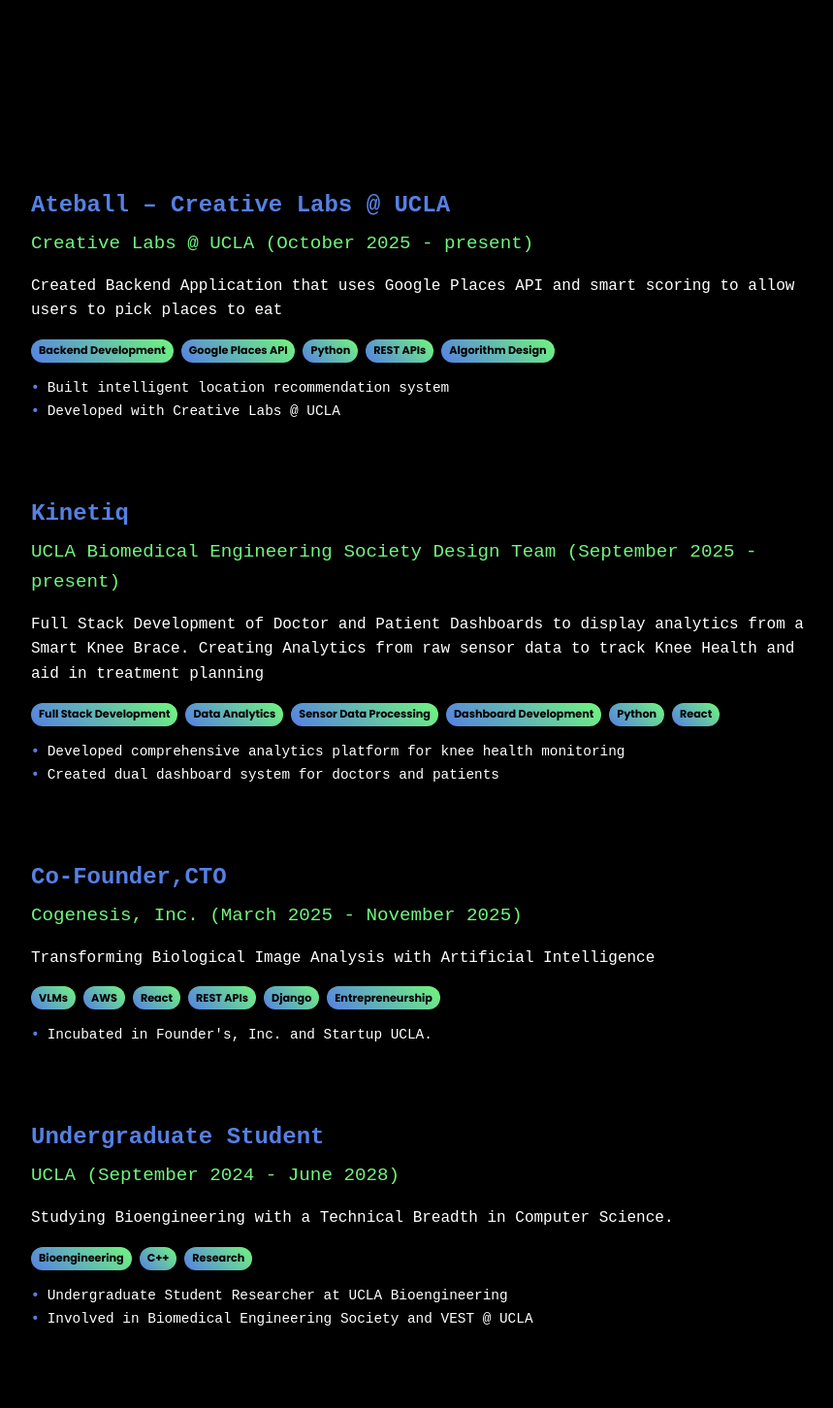
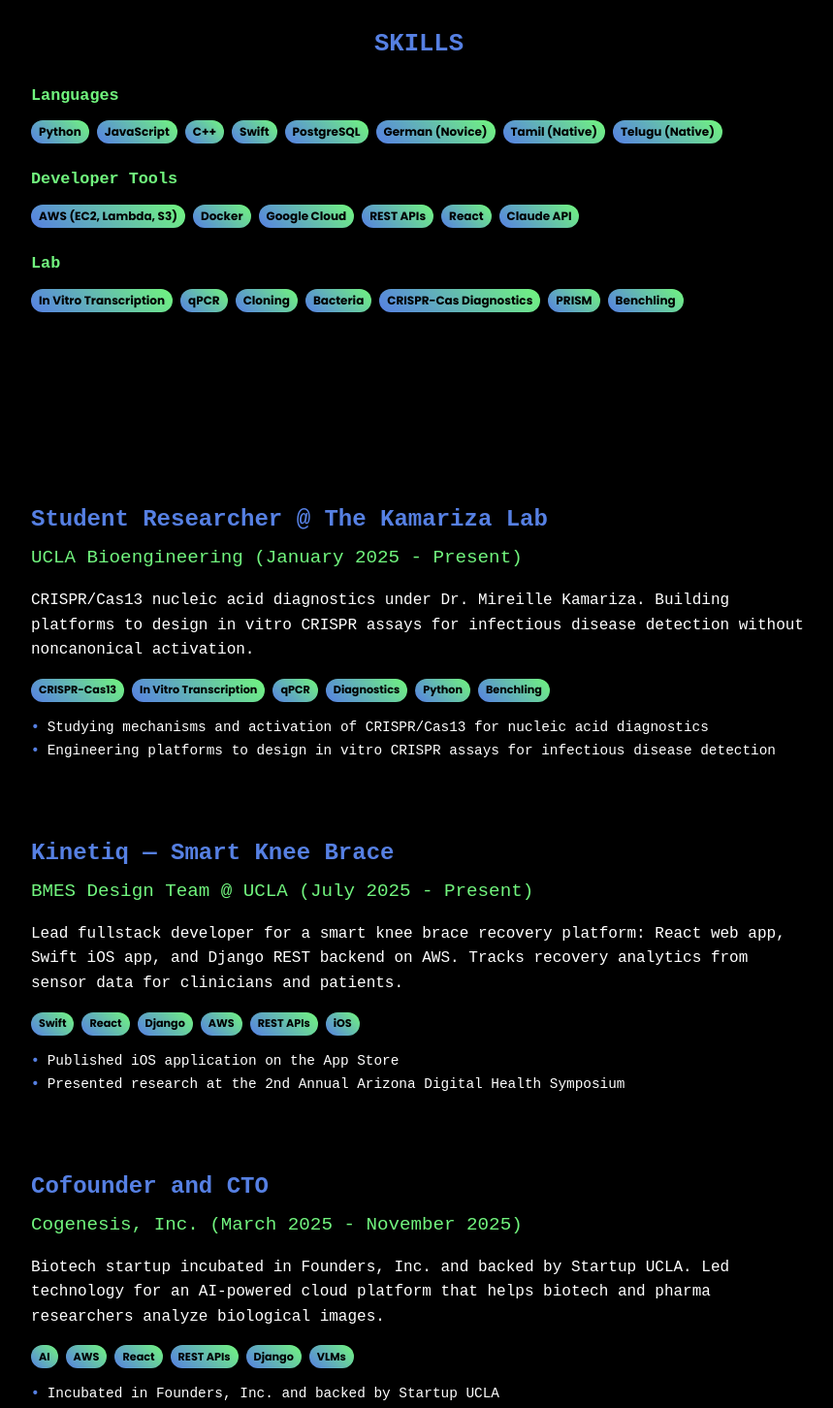
Before and after one commit to kvijay3/kvijay3.github.io, a React (Vite) app: page / in a window 1280 px wide. Shown: the part 840-2292 px from the top of the page at 97% size, without its empty margins (208-1067 px from the left). Built offline with nearby package versions, Linux system fonts and the light colour scheme.

Commit message:
Sync portfolio with June 2026 resume: CRISPR, Polaris, Kinetiq, and skills.
Update experiences data and BiohackerHome for accurate UCLA Bioengineering bio, featured projects, leadership, lab/dev skills, and the latest resume PDF.

```diff
--- a/src/data/experiences.json
+++ b/src/data/experiences.json
@@ -1,192 +1,268 @@
 {
   "profile": {
     "name": "Vijaykumar Karthikeyan",
-    "title": "Developer and Researcher",
-    "bio": "Hi, I'm Vijay! I like Science, Soccer, and Pandas. I am a current second-year undergraduate studying Bioengineering and Computer Science at UCLA. \n \n I am passionate about building, especially to accelerate scienific innovation. Would love to chat about anything!",
+    "title": "Bioengineer · Developer · Researcher",
+    "bio": "Hi, I'm Vijay — I work at the intersection of biology and computation. I build CRISPR diagnostics, ML-powered biotech tools, and products that turn lab insights into real-world impact.\n\nCurrently a Bioengineering undergrad at UCLA (CS technical breadth + Data Science Engineering minor). Always happy to chat about science, building, or soccer.",
     "image": "/headshot.svg",
-    "email": "vijay@example.com",
-    "phone": "+1 (555) 123-4567",
-    "location": "San Francisco, CA",
+    "email": "vijayk.karthik15@gmail.com",
+    "phone": "",
+    "location": "Los Angeles, CA",
     "resume": "/resume.pdf"
   },
   "social": {
-    "linkedin": "https://linkedin.com/in/kvijay3",
+    "linkedin": "https://linkedin.com/in/vijaykumar-karthikeyan",
     "github": "https://github.com/kvijay3",
-    "twitter": "https://twitter.com/kvijay3",
-    "instagram": "https://instagram.com/kvijay3"
+    "twitter": "https://x.com/kvijay03",
+    "instagram": "https://instagram.com/vijay.kar03"
+  },
+  "skills": {
+    "Languages": ["Python", "JavaScript", "C++", "Swift", "PostgreSQL", "German (Novice)", "Tamil (Native)", "Telugu (Native)"],
+    "Developer Tools": ["AWS (EC2, Lambda, S3)", "Docker", "Google Cloud", "REST APIs", "React", "Claude API"],
+    "Lab": ["In Vitro Transcription", "qPCR", "Cloning", "Bacteria", "CRISPR-Cas Diagnostics", "PRISM", "Benchling"]
   },
   "experiences": [
     {
-      "id": 10,
-      "type": "project",
-      "categories": ["Current", "Featured"],
-      "title": "Ateball – Creative Labs @ UCLA",
-      "company": "Creative Labs @ UCLA",
+      "id": 1,
+      "type": "research",
+      "categories": ["Current", "Research", "Featured"],
+      "title": "Student Researcher @ The Kamariza Lab",
+      "company": "UCLA Bioengineering",
       "location": "Los Angeles, CA",
-      "startDate": "October 2025",
-      "endDate": "present",
-      "description": "Created Backend Application that uses Google Places API and smart scoring to allow users to pick places to eat",
-      "technologies": ["Backend Development", "Google Places API", "Python", "REST APIs", "Algorithm Design"],
+      "startDate": "January 2025",
+      "endDate": "Present",
+      "description": "CRISPR/Cas13 nucleic acid diagnostics under Dr. Mireille Kamariza. Building platforms to design in vitro CRISPR assays for infectious disease detection without noncanonical activation.",
+      "technologies": ["CRISPR-Cas13", "In Vitro Transcription", "qPCR", "Diagnostics", "Python", "Benchling"],
       "achievements": [
-        "Built intelligent location recommendation system",
-        "Developed with Creative Labs @ UCLA"
+        "Studying mechanisms and activation of CRISPR/Cas13 for nucleic acid diagnostics",
+        "Engineering platforms to design in vitro CRISPR assays for infectious disease detection"
       ]
     },
     {
-      "id": 11,
+      "id": 2,
       "type": "project",
       "categories": ["Current", "Featured"],
-      "title": "Kinetiq",
-      "company": "UCLA Biomedical Engineering Society Design Team",
+      "title": "Kinetiq — Smart Knee Brace",
+      "company": "BMES Design Team @ UCLA",
       "location": "Los Angeles, CA",
-      "startDate": "September 2025",
-      "endDate": "present",
-      "description": "Full Stack Development of Doctor and Patient Dashboards to display analytics from a Smart Knee Brace. Creating Analytics from raw sensor data to track Knee Health and aid in treatment planning",
-      "technologies": ["Full Stack Development", "Data Analytics", "Sensor Data Processing", "Dashboard Development", "Python", "React"],
+      "startDate": "July 2025",
+      "endDate": "Present",
+      "description": "Lead fullstack developer for a smart knee brace recovery platform: React web app, Swift iOS app, and Django REST backend on AWS. Tracks recovery analytics from sensor data for clinicians and patients.",
+      "technologies": ["Swift", "React", "Django", "AWS", "REST APIs", "iOS"],
       "achievements": [
-        "Developed comprehensive analytics platform for knee health monitoring",
-        "Created dual dashboard system for doctors and patients"
+        "Published iOS application on the App Store",
+        "Presented research at the 2nd Annual Arizona Digital Health Symposium"
       ]
     },
     {
-      "id": 1,
+      "id": 3,
       "type": "work",
-      "categories": ["Entrepreneurial", "Featured"],
-      "title": "Co-Founder,CTO",
+      "categories": ["Featured"],
+      "title": "Cofounder and CTO",
       "company": "Cogenesis, Inc.",
       "location": "Los Angeles, CA",
       "startDate": "March 2025",
       "endDate": "November 2025",
-      "description": "Transforming Biological Image Analysis with Artificial Intelligence",
-      "technologies": ["VLMs", "AWS", "React", "REST APIs", "Django", "Entrepreneurship"],
+      "description": "Biotech startup incubated in Founders, Inc. and backed by Startup UCLA. Led technology for an AI-powered cloud platform that helps biotech and pharma researchers analyze biological images.",
+      "technologies": ["AI", "AWS", "React", "REST APIs", "Django", "VLMs"],
       "achievements": [
-        "Incubated in Founder's, Inc. and Startup UCLA."
-      ]
-    },
-    {
-      "id": 2,
-      "type": "education",
-      "categories": ["Featured", "Current"],
-      "title": "Undergraduate Student",
-      "company": "UCLA",
-      "location": "Los Angeles, CA",
-      "startDate": "September 2024",
-      "endDate": "June 2028",
-      "description": "Studying Bioengineering with a Technical Breadth in Computer Science.",
-      "technologies": ["Bioengineering", "C++", "Research"],
-      "achievements": [
-        "Undergraduate Student Researcher at UCLA Bioengineering",
-        "Involved in Biomedical Engineering Society and VEST @ UCLA"
-      ]
-    },
-    {
-      "id": 3,
-      "type": "research",
-      "categories": ["Research", "Featured", "Current"],
-      "title": "Student Researcher",
-      "company": "The Kamariza Lab at UCLA Bioengineering",
-      "location": "Remote",
-      "startDate": "January 2025",
-      "endDate": "present",
-      "description": "Developing CRISPR-based Diagnostics for Infectious Diseases.",
-      "technologies": ["CRISPR", "In Vitro Transcription", "QuantStudio", "Bioinformatics", "Python"],
-      "achievements": [
-        "Developing Algorithmic Tools for CRISPR Assay Design based on intermoelcular interactions"
+        "Incubated in Founders, Inc. and backed by Startup UCLA",
+        "Launched an AI-powered cloud platform for biological image analysis"
       ]
     },
     {
       "id": 4,
       "type": "project",
-      "categories": ["Featured"],
-      "title": "Kwo - Machine Learning for Health Prediction",
-      "company": "UCLA Biomedical Engineering Society Design Team",
-      "location": "Remote",
-      "startDate": "September 2024",
-      "endDate": "June 2025",
-      "description": "Led Backend Development for this application. Utilizied and Organized Apple HealthKit data to train custom Machine Learning models to predict individual health metrics.",
-      "technologies": ["AWS EC2", "AWS RDS", "Backend Development", "Machine Learning", "Python", "LLMs", "Apple HealthKit", "Django Rest Framework", "iOS Development"],
+      "categories": ["Featured", "Research"],
+      "title": "Paper-Based CRISPR-Cas13a RNA Diagnostic for Tuberculosis",
+      "company": "Diagnostics · Microscopy",
+      "location": "Los Angeles, CA",
+      "startDate": "May 2026",
+      "endDate": "June 2026",
+      "description": "Engineered a paper-based CRISPR-Cas13a diagnostic strip for point-of-care Mycobacterium tuberculosis RNA detection via fluorescent readout. Optimized a two-stage assay protocol using BSA passivation and trehalose stabilization.",
+      "technologies": ["CRISPR-Cas13a", "Diagnostics", "Microscopy", "Assay Design"],
       "achievements": [
-          "Published Application to App Store",
-          "Presented at BMES Tech Projects Symposium"
+        "Point-of-care paper strip for TB RNA detection with fluorescent readout",
+        "Optimized assay with BSA passivation and trehalose stabilization"
       ]
     },
     {
       "id": 5,
       "type": "project",
       "categories": ["Featured"],
-      "title": "AI for Short form Content Creation",
-      "company": "Project for Lookbk",
-      "location": "Remote",
-      "startDate": "January 2025",
-      "endDate": "March 2025",
-      "description": "Developed an algorithm to prepare hooks for short forms demos of the product 'Lookbk' (The Shazam for clothes). Utilizing RunwayML I was able to generate AI generated videos of people before a short demo is displayed.",
-      "technologies": ["RunwayML", "Python", "LLMs", "AWS EC2", "AWS S3", "Flask", "REST APIs", "Video Generation"],
+      "title": "Polaris — Agentic Hospital Paging System",
+      "company": "LA Hacks 2026",
+      "location": "Los Angeles, CA",
+      "startDate": "April 2026",
+      "endDate": "April 2026",
+      "description": "AI agent paging system that alerts clinicians — built with Next.js and FastAPI. Won Best Social Impact Award at LA Hacks 2026.",
+      "technologies": ["AI Agents", "Next.js", "FastAPI", "Hackathon"],
       "achievements": [
-        "Delivered Project to Lookbk for use in their marketing",
-        "Builder with VEST @ UCLA"
+        "Best Social Impact Award at LA Hacks 2026",
+        "Created an AI paging system that alerts clinicians"
       ]
     },
     {
       "id": 6,
-      "type": "project",
-      "categories": [],
-      "title": "kwikchart",
-      "company": "Developed at UCLA BMES Biohack 2025",
-      "location": "Remote",
-      "startDate": "March 2025",
-      "endDate": "March 2025",
-      "description": "Developed a platform to allow for the understanding of Electronic Health Records (EHRs) through Natural Language Processing (NLP) and LLMs. Targeted towards helping Neurodivergent patients to better understand their health.",
-      "technologies": ["REST APIs", "Tailwind", "Flask", "Hackathon", "LLMs", "Meta Llama", "NLP"],
+      "type": "education",
+      "categories": ["Current", "Featured"],
+      "title": "B.S. Bioengineering",
+      "company": "University of California, Los Angeles (UCLA)",
+      "location": "Los Angeles, CA",
+      "startDate": "September 2024",
+      "endDate": "June 2028",
+      "description": "Technical Breadth in Computer Science + Minor in Data Science Engineering. Coursework: Molecular Bioengineering, Machine Learning and Modelling, Biotransport, Thermodynamics, Data Structures & Algorithms, Biomedical Transducers, Biocompatibility, Biomedical Ethics.",
+      "technologies": ["Bioengineering", "Computer Science", "Data Science", "Machine Learning"],
       "achievements": [
-        "Second Place at the UCLA BMES Biohack 2025"
+        "Technical Breadth in Computer Science + Minor in Data Science Engineering",
+        "BMES @ UCLA — BioHack Chair | Design Team Project Manager (Sep 2024 – Present)",
+        "VEST @ UCLA — Internal Vice President (Jan 2025 – Present)"
       ]
     },
     {
-      "id":7,
-      "type": "project",
-      "categories": ["High School"],
-      "title": "High School Student",
-      "company": "Paul Laurence Dunbar High School, Lexington, KY",
-      "location": "Remote",
-      "startDate": "August 2021",
-      "endDate": "June 2024",
-      "description": "Student at the Math Science & Technology Center (MSTC) at Paul Laurence Dunbar High School (selective admissions).",
-      "technologies": ["Science Olympiad", "Junior Varsity Golf", "MSTC Element", "PLD Rocketry Club", "German Honor Society", "Science National Honor Society", "National Honor Society"],
-       "achievements": [
-         "4.00 UNweighted GPA | 4.83 Weighted GPA",
-         "35 ACT",
-         "16 Passed Advanced Placement Courses"
-       ]
-     },
-     {
+      "id": 7,
+      "type": "leadership",
+      "categories": ["Current", "Featured"],
+      "title": "BioHack Chair | Design Team Project Manager",
+      "company": "BMES @ UCLA",
+      "location": "Los Angeles, CA",
+      "startDate": "September 2024",
+      "endDate": "Present",
+      "description": "Organizing BioHack at UCLA and managing design-team projects spanning wearables and digital health.",
+      "technologies": ["Event Organizing", "Project Management", "Biomedical Engineering"],
+      "achievements": [
+        "Organized the 48-hour BioHack at UCLA with 100+ participants; partnered with Cognition AI and Revilico, Inc.",
+        "Managing 10+ members developing kinesiology tape for muscular fatigue monitoring"
+      ]
+    },
+    {
       "id": 8,
-      "type": "project",
-      "categories": ["High School", "Featured", "Research"],
-      "title": "High School Researcher",
-      "company": "University of Kentucky Center for Applied Energy Research",
-      "location": "Remote",
-      "startDate": "October 2022",
-      "endDate": "June 2024",
-      "description": "Engineered Machine Learning Pipelines to accurately predict the interaction energiers of Organic Semiconductors from their intermolecular interactions. Further, validated the use of Active Learning in the fields of Energy Research.",
-      "technologies": ["Pytorch", "Machine Learning", "Python", "SLURM", "High Performance Computing", "CLIs"],
+      "type": "leadership",
+      "categories": ["Current"],
+      "title": "Internal Vice President",
+      "company": "VEST @ UCLA",
+      "location": "Los Angeles, CA",
+      "startDate": "January 2025",
+      "endDate": "Present",
+      "description": "Managing internal club direction through projects and events; built an AI content generation pipeline for lookbk.com.",
+      "technologies": ["Leadership", "AI Pipelines", "Python"],
       "achievements": [
-        "Publication in Review",
-        "Presented at the Kentucky Science and Engineering Fair"
+        "Organized internal projects and events for the club",
+        "Built AI content generation pipeline for lookbk.com"
       ]
     },
     {
       "id": 9,
+      "type": "research",
+      "categories": ["Research", "High School"],
+      "title": "Student Researcher @ The Risko Lab",
+      "company": "University of Kentucky CAER",
+      "location": "Lexington, KY",
+      "startDate": "October 2022",
+      "endDate": "June 2024",
+      "description": "Built ML models to forecast Organic Semiconductor interactions for electronics under Dr. Chad Risko. Automated databases and validated active learning approaches in computational chemistry.",
+      "technologies": ["PyTorch", "Machine Learning", "Python", "Psi4", "HPC", "MongoDB"],
+      "achievements": [
+        "ML models for OSC dimer interaction prediction",
+        "Paper and poster available (Google Drive links on request / prior portfolio)"
+      ],
+      "links": [
+        {"label": "Paper", "url": "https://drive.google.com/file/d/1Pjsi2TTWZ274OXqLnv235vLAm_fT-b3D/view"},
+        {"label": "Poster", "url": "https://drive.google.com/file/d/16YQVQWIX1V-XvEb4n6Ii2Srln-B2EAKJ/view"}
+      ]
+    },
+    {
+      "id": 10,
       "type": "project",
       "categories": ["High School"],
-      "title": "3D Tunable Magnetic Field for use in Particle Physics Experiments",
-      "company": "Paul Laurence Dunbar High School & University of Kentucky",
-      "location": "Remote",
+      "title": "3D Tunable Magnetic Field for Particle Physics",
+      "company": "University of Kentucky College of Engineering",
+      "location": "Lexington, KY",
       "startDate": "January 2024",
       "endDate": "June 2024",
-      "description": "Created a Device capable of creating Tunable Magnetic Fields in all dimensions. This device is capable of maintaining a constant magnetic field with very accurate precision. This was done by creating a device that carrying 3 Helmholtz Coils oriented in the three dimensions.",
-      "technologies": ["CAD", "MATLAB", "Physics", "Circuits", "Helmholtz Coils"],
+      "description": "Designed a 3D magnetic field device with Helmholtz coils; CAD modelling and MATLAB interface for tunable fields. Presented to UK Engineering faculty; received college credit.",
+      "technologies": ["CAD", "MATLAB", "Arduino", "Circuits", "Physics"],
       "achievements": [
-        "Presented to the University of Kentucky Department of Engineering Faculty"
+        "Presented to University of Kentucky Department of Engineering"
+      ],
+      "links": [
+        {"label": "Presentation", "url": "https://drive.google.com/file/d/1olCJ3xFOmDzj9gTx-1mUJWi5K4T6vtpv/view?usp=sharing"}
+      ]
+    },
+    {
+      "id": 11,
+      "type": "education",
+      "categories": ["High School"],
+      "title": "Math Science Technology Center",
+      "company": "Paul Laurence Dunbar High School",
+      "location": "Lexington, KY",
+      "startDate": "August 2020",
+      "endDate": "May 2024",
+      "description": "Selective-admissions Math Science Technology Center. Capstone research and STEM extracurriculars.",
+      "technologies": ["MSTC", "Research", "Science Olympiad"],
+      "achievements": [
+        "GPA 4.00 | ACT 35",
+        "400-hour Capstone Research"
+      ]
+    },
+    {
+      "id": 12,
+      "type": "project",
+      "categories": [],
+      "title": "Ateball – Creative Labs @ UCLA",
+      "company": "Creative Labs @ UCLA",
+      "location": "Los Angeles, CA",
+      "startDate": "October 2025",
+      "endDate": "Present",
+      "description": "Backend application using Google Places API and smart scoring to help users pick places to eat.",
+      "technologies": ["Backend Development", "Google Places API", "Python", "REST APIs"],
+      "achievements": [
+        "Built intelligent location recommendation system"
+      ]
+    },
+    {
+      "id": 13,
+      "type": "project",
+      "categories": [],
+      "title": "Kwo — Machine Learning for Health Prediction",
+      "company": "UCLA BMES Design Team",
+      "location": "Los Angeles, CA",
+      "startDate": "September 2024",
+      "endDate": "June 2025",
+      "description": "Led backend development; organized Apple HealthKit data to train custom ML models predicting individual health metrics.",
+      "technologies": ["AWS EC2", "AWS RDS", "Machine Learning", "Python", "Django REST", "HealthKit"],
+      "achievements": [
+        "Published application to the App Store",
+        "Presented at BMES Tech Projects Symposium"
+      ]
+    },
+    {
+      "id": 14,
+      "type": "project",
+      "categories": [],
+      "title": "AI for Short-form Content Creation",
+      "company": "Lookbk · VEST @ UCLA",
+      "location": "Remote",
+      "startDate": "January 2025",
+      "endDate": "March 2025",
+      "description": "Algorithm to prepare hooks for short-form demos of Lookbk; used RunwayML to generate AI videos before product demos.",
+      "technologies": ["RunwayML", "Python", "LLMs", "AWS", "Flask"],
+      "achievements": [
+        "Delivered project to Lookbk for marketing use"
+      ]
+    },
+    {
+      "id": 15,
+      "type": "project",
+      "categories": [],
+      "title": "kwikchart",
+      "company": "UCLA BMES BioHack 2025",
+      "location": "Los Angeles, CA",
+      "startDate": "March 2025",
+      "endDate": "March 2025",
+      "description": "Platform to explain Electronic Health Records via NLP and LLMs, aimed at helping neurodivergent patients understand their health.",
+      "technologies": ["REST APIs", "Flask", "LLMs", "NLP", "Hackathon"],
+      "achievements": [
+        "Second Place at UCLA BMES BioHack 2025"
       ]
     }
   ]
--- a/src/pages/BiohackerHome.jsx
+++ b/src/pages/BiohackerHome.jsx
@@ -244,7 +244,7 @@ const BiohackerHome = () => {
 
               <Box sx={{ display: 'flex', justifyContent: 'center', gap: 2, mb: 4, flexWrap: 'wrap' }}>
                 <IconButton
-                  href={"https://www.linkedin.com/in/vijaykumar-karthikeyan/"}
+                  href={experiencesData.social.linkedin}
                   target="_blank"
                   sx={{
                     color: '#0077b5',
@@ -266,7 +266,7 @@ const BiohackerHome = () => {
                   <GitHub fontSize="large" />
                 </IconButton>
                 <IconButton
-                  href={"https://x.com/kvijay03"}
+                  href={experiencesData.social.twitter}
                   target="_blank"
                   sx={{
                     color: '#ffffff',
@@ -285,7 +285,7 @@ const BiohackerHome = () => {
                   </Box>
                 </IconButton>
                 <IconButton
-                  href={"https://instagram.com/vijay.kar03"}
+                  href={experiencesData.social.instagram}
                   target="_blank"
                   sx={{
                     color: '#e4405f',
@@ -394,6 +394,62 @@ const BiohackerHome = () => {
           </motion.div>
         </Container>
       </Box>
+
+
+      {/* Skills Section */}
+      {experiencesData.skills && (
+        <Box sx={{ position: 'relative', zIndex: 0, pb: 4 }}>
+          <Container maxWidth="lg" sx={{ px: 2 }}>
+            <Typography
+              variant="h4"
+              sx={{
+                color: '#5680e3',
+                fontFamily: 'Courier New, monospace',
+                fontWeight: 'bold',
+                mb: 3,
+                textAlign: 'center',
+                fontSize: { xs: '1.3rem', md: '1.6rem' }
+              }}
+            >
+              SKILLS
+            </Typography>
+            <Box sx={{ maxWidth: '800px', mx: 'auto', display: 'flex', flexDirection: 'column', gap: 3 }}>
+              {Object.entries(experiencesData.skills).map(([category, skills]) => (
+                <Box key={category}>
+                  <Typography
+                    variant="h6"
+                    sx={{
+                      color: '#71f57e',
+                      fontFamily: 'Courier New, monospace',
+                      fontWeight: 'bold',
+                      mb: 1.5,
+                      fontSize: { xs: '0.95rem', md: '1.05rem' }
+                    }}
+                  >
+                    {category}
+                  </Typography>
+                  <Box sx={{ display: 'flex', flexWrap: 'wrap', gap: 1 }}>
+                    {skills.map((skill) => (
+                      <Chip
+                        key={skill}
+                        label={skill}
+                        size="small"
+                        sx={{
+                          background: 'linear-gradient(45deg, #5680e3, #71f57e)',
+                          color: '#000000',
+                          fontFamily: 'Courier New, monospace',
+                          fontWeight: 'bold',
+                          fontSize: { xs: '0.65rem', sm: '0.7rem', md: '0.75rem' }
+                        }}
+                      />
+                    ))}
+                  </Box>
+                </Box>
+              ))}
+            </Box>
+          </Container>
+        </Box>
+      )}
 
       {/* Journey Section - Scrollable */}
       <Box sx={{
@@ -610,6 +666,35 @@ const BiohackerHome = () => {
                     </Typography>
                   ))}
                 </Box>
+                {experience.links && experience.links.length > 0 && (
+                  <Box sx={{ display: 'flex', flexWrap: 'wrap', gap: 1, mb: 1 }}>
+                    {experience.links.map((link, linkIndex) => (
+                      <Button
+                        key={linkIndex}
+                        component="a"
+                        href={link.url}
+                        target="_blank"
+                        rel="noopener noreferrer"
+                        size="small"
+                        variant="outlined"
+                        sx={{
+                          color: '#5680e3',
+                          borderColor: '#5680e3',
+                          fontFamily: 'Courier New, monospace',
+                          textTransform: 'none',
+                          fontSize: '0.75rem',
+                          '&:hover': {
+                            borderColor: '#71f57e',
+                            color: '#71f57e',
+                            backgroundColor: 'rgba(113, 245, 126, 0.08)'
+                          }
+                        }}
+                      >
+                        {link.label}
+                      </Button>
+                    ))}
+                  </Box>
+                )}
               </motion.div>
             ))}
           </Box>
```
Also changed, not shown: 1 other file (tests, documents, lock files or other folders).
